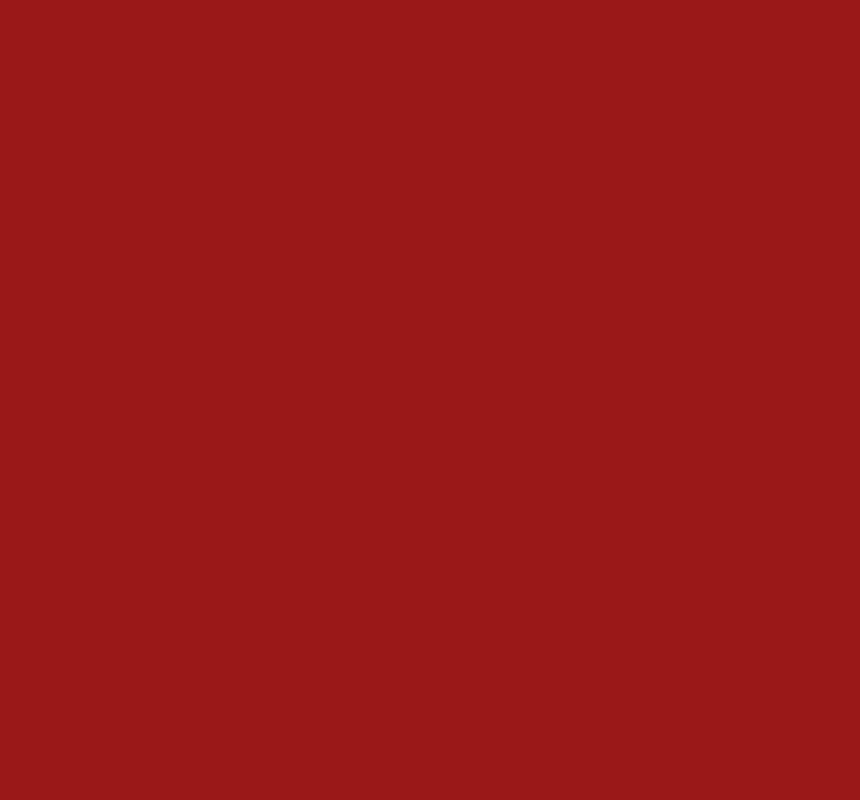
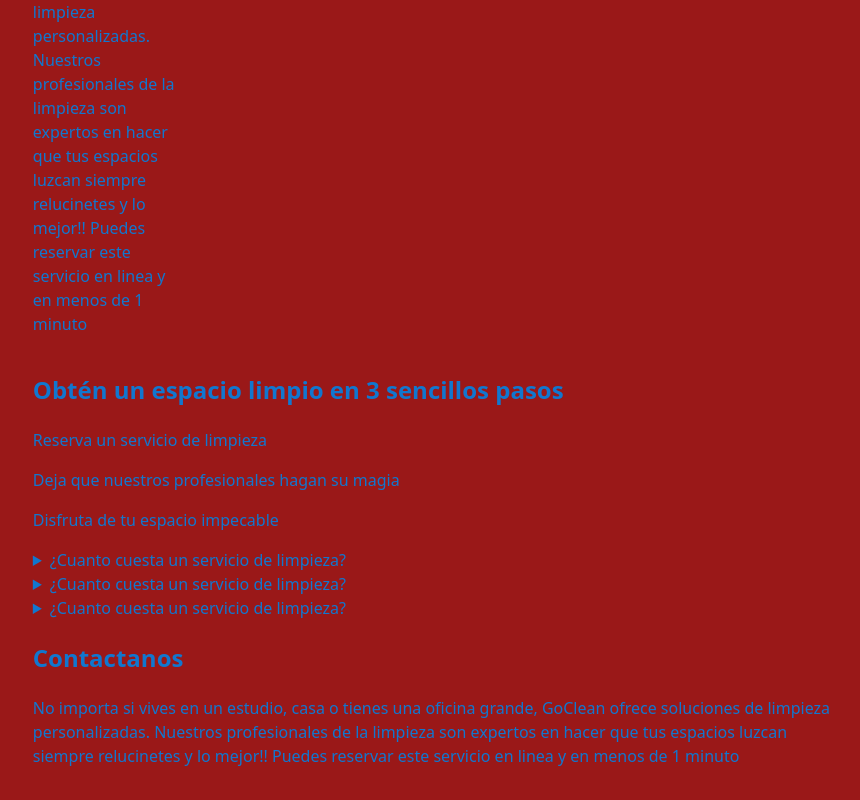
Before and after one commit to tonguiino/GoClean, a React (Vite) app: page / in a window 1280 px wide. Shown: the part 832-1632 px from the top of the page, without its empty margins (204-1064 px from the left). Before the commit the page ends 800 px from the top, so only its background shows below. Built offline with nearby package versions, Linux system fonts and the light colour scheme.

Commit message:
se añadieron textos y contenido para home

```diff
--- a/src/pages/home/Home.jsx
+++ b/src/pages/home/Home.jsx
@@ -11,9 +11,34 @@ const Home = () => {
                 <div className="container-img-banner">
                     <img src={banner} className="img-banner" alt="invitacion a ser socio" />
                 </div>
-                <div className="container-goclean-info">
+                <div className="container-goclean-text">
                     <h2>¿Por qué elegir GoClean?</h2>
                     <p>No importa si vives en un estudio, casa o tienes una oficina grande, GoClean ofrece soluciones de limpieza personalizadas. Nuestros profesionales de la limpieza son expertos en hacer que tus espacios luzcan siempre relucinetes y lo mejor!! Puedes reservar este servicio en linea y en menos de 1 minuto</p>
+                </div>
+                <div className="container-goclean-step">
+                    <h2>Obtén un espacio limpio en 3 sencillos pasos</h2>
+                    <p>Reserva un servicio de limpieza</p>
+                    <p>Deja que nuestros profesionales hagan su magia</p>
+                    <p>Disfruta de tu espacio impecable</p>
+                </div>
+                <div className="contaeiner-goclean-questions">
+                    <details name="goclean">
+                        <summary >¿Cuanto cuesta un servicio de limpieza?</summary>
+                        <p>Lorem ipsum dolor sit amet consectetur, adipisicing elit. Odio similique assumenda rem iure hic! Suscipit, obcaecati deserunt quae quia non dignissimos et perspiciatis quidem repellat mollitia soluta sit sint alias!</p>
+                    </details>
+                    <details name="goclean">
+                        <summary >¿Cuanto cuesta un servicio de limpieza?</summary>
+                        <p>Lorem ipsum dolor sit amet consectetur, adipisicing elit. Odio similique assumenda rem iure hic! Suscipit, obcaecati deserunt quae quia non dignissimos et perspiciatis quidem repellat mollitia soluta sit sint alias!</p>
+                    </details>
+                    <details name="goclean">
+                        <summary >¿Cuanto cuesta un servicio de limpieza?</summary>
+                        <p>Lorem ipsum dolor sit amet consectetur, adipisicing elit. Odio similique assumenda rem iure hic! Suscipit, obcaecati deserunt quae quia non dignissimos et perspiciatis quidem repellat mollitia soluta sit sint alias!</p>
+                    </details>
+                </div>
+                <div className="container-goclean-contac">
+                <h2>Contactanos</h2>
+                    <p>No importa si vives en un estudio, casa o tienes una oficina grande, GoClean ofrece soluciones de limpieza personalizadas. Nuestros profesionales de la limpieza son expertos en hacer que tus espacios luzcan siempre relucinetes y lo mejor!! Puedes reservar este servicio en linea y en menos de 1 minuto</p>
+
                 </div>
 
             </section>
--- a/src/pages/home/home.scss
+++ b/src/pages/home/home.scss
@@ -13,4 +13,8 @@ section {
         }
     }
 
+    .container-goclean-text{
+        width: 9em;
+    }
+
 }
```
